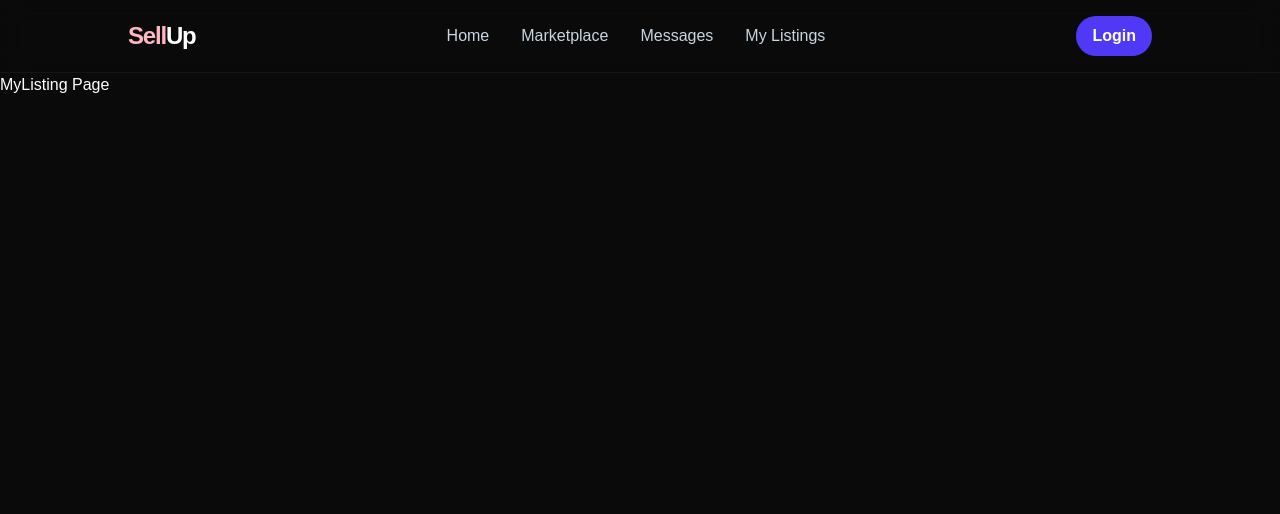
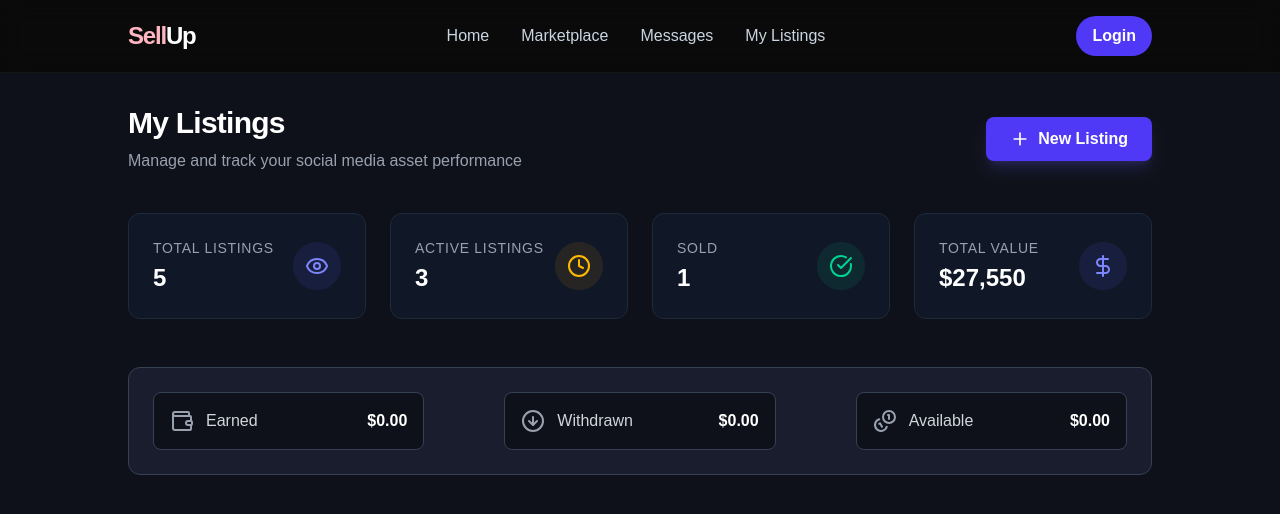
Before and after one commit to sheetalyadavv123/SellUp, a React (Vite) app in the folder frontend/: page /my-listings in a window 1280 px wide. Shown: the top 514 px of the page. Built offline with nearby package versions, Linux system fonts and the light colour scheme; no server answers.

Commit message:
listing page

```diff
--- /dev/null
+++ b/frontend/src/components/StatCard.jsx
@@ -0,0 +1,25 @@
+import React from 'react';
+
+const StatCard = ({ title, value, icon, color }) => {
+  const colorMap = {
+    indigo: 'bg-indigo-500/10 text-indigo-400',
+    green: 'bg-emerald-500/10 text-emerald-400',
+    yellow: 'bg-amber-500/10 text-amber-400'
+  };
+
+  return (
+    <div className='bg-gray-900 border border-gray-800 rounded-xl p-6 transition-all hover:border-gray-700'>
+      <div className='flex items-center justify-between'>
+        <div>
+          <p className='text-sm font-medium text-gray-400 uppercase tracking-wider'>{title}</p>
+          <p className='text-2xl font-bold text-white mt-1'>{value}</p>
+        </div>
+        <div className={`size-12 ${colorMap[color]} rounded-full flex items-center justify-center`}>
+          {icon}
+        </div>
+      </div>
+    </div>
+  );
+};
+
+export default StatCard;
--- a/frontend/src/pages/MyListing.jsx
+++ b/frontend/src/pages/MyListing.jsx
@@ -1,11 +1,91 @@
-import React from 'react'
+import React from 'react';
+import { useSelector } from 'react-redux';
+import { useNavigate } from 'react-router-dom';
+import StatCard from '../components/StatCard';
+import { Plus, Eye, CheckCircle, Clock, DollarSign, WalletIcon, ArrowDownCircleIcon, CoinsIcon } from 'lucide-react';
 
-function MyListing() {
+const MyListings = () => {
+  const { userListings = [], balance = 0 } = useSelector((state) => state.listing);
+  const currency = import.meta.env.VITE_CURRENCY || '$';
+  const navigate = useNavigate();
+
+  const totalValue = userListings.reduce((sum, listing) => sum + (listing.price || 0), 0);
+  const activeListings = userListings.filter((listing) => listing.status === "active").length;
+  const soldListing = userListings.filter((listing) => listing.status === "sold").length;
+
   return (
-    <div>
-      <h1>MyListing Page</h1>
+    <div className='min-h-screen bg-[#0f111a] text-gray-100 px-6 md:px-16 lg:px-24 xl:px-32 pt-8'>
+
+      {/* Header Section */}
+      <div className='flex flex-col md:flex-row justify-between items-start md:items-center mb-10'>
+        <div>
+          <h1 className='text-3xl font-extrabold text-white tracking-tight'>My Listings</h1>
+          <p className='text-gray-400 mt-2'>Manage and track your social media asset performance</p>
+        </div>
+
+        <button
+          onClick={() => navigate('/create-listing')}
+          className='bg-indigo-600 hover:bg-indigo-500 text-white px-6 py-2.5 rounded-lg font-semibold flex items-center space-x-2 mt-6 md:mt-0 transition-all shadow-lg shadow-indigo-500/20'
+        >
+          <Plus className='size-5'/>
+          <span>New Listing</span>
+        </button>
+      </div>
+
+      {/* Stats Grid */}
+      <div className='grid grid-cols-1 md:grid-cols-2 lg:grid-cols-4 gap-6 mb-12'>
+        <StatCard
+          title='Total Listings'
+          value={userListings.length}
+          icon={<Eye className='size-6' />}
+          color='indigo'
+        />
+        <StatCard
+          title='Active Listings'
+          value={activeListings}
+          icon={<Clock className='size-6' />}
+          color='yellow'
+        />
+        <StatCard
+          title='Sold'
+          value={soldListing}
+          icon={<CheckCircle className='size-6' />}
+          color='green'
+        />
+
+        <StatCard
+          title='Total Value'
+          value={`${currency}${totalValue.toLocaleString()}`}
+          icon={<DollarSign className='size-6' />}
+          color='indigo'
+        />
+      </div>
+
+      {/* Balance Section */}
+      <div className='flex flex-col sm:flex-row justify-between gap-4 xl:gap-20 p-6 mb-10 bg-[#1a1d2e] rounded-xl border border-gray-700'>
+        {[
+          { label: 'Earned', value: balance.earned, icon: WalletIcon },
+          { label: 'Withdrawn', value: balance.withdrawn, icon: ArrowDownCircleIcon },
+          { label: 'Available', value: balance.available, icon: CoinsIcon },
+        ].map((item, index) => (
+          <div
+            key={index}
+            className='flex flex-1 items-center justify-between p-4 rounded-lg border border-gray-700 bg-[#0f111a] hover:bg-[#2a2f45] transition cursor-pointer'
+          >
+            <div className='flex items-center gap-3'>
+              <item.icon className='text-gray-400 w-6 h-6'/>
+              <span className='font-medium text-gray-300'>{item.label}</span>
+            </div>
+            <span className='text-white font-semibold'>
+              {currency}
+              {item.value.toFixed(2)}
+            </span>
+          </div>
+        ))}
+      </div>
+
     </div>
-  )
-}
+  );
+};
 
-export default MyListing
+export default MyListings;
```
